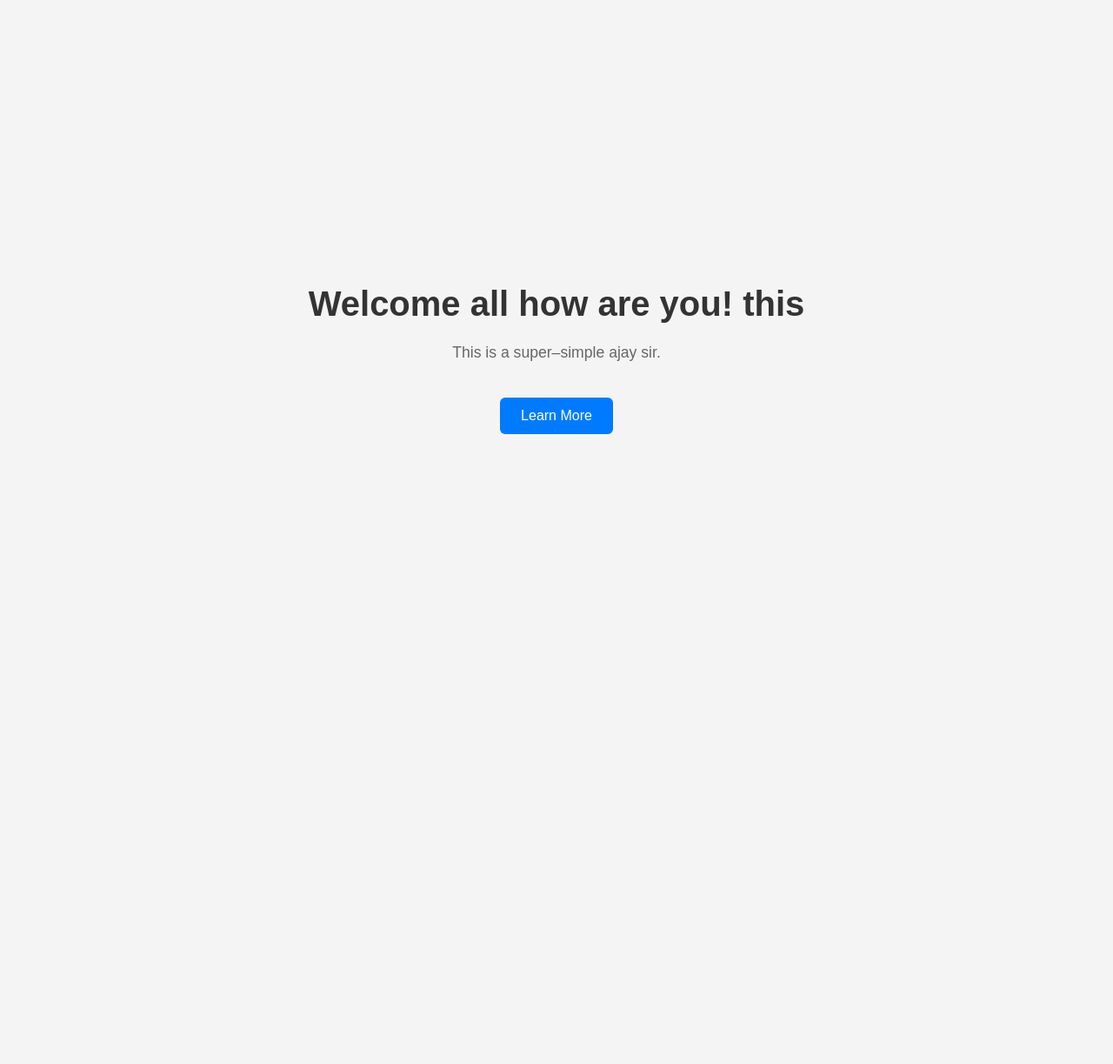
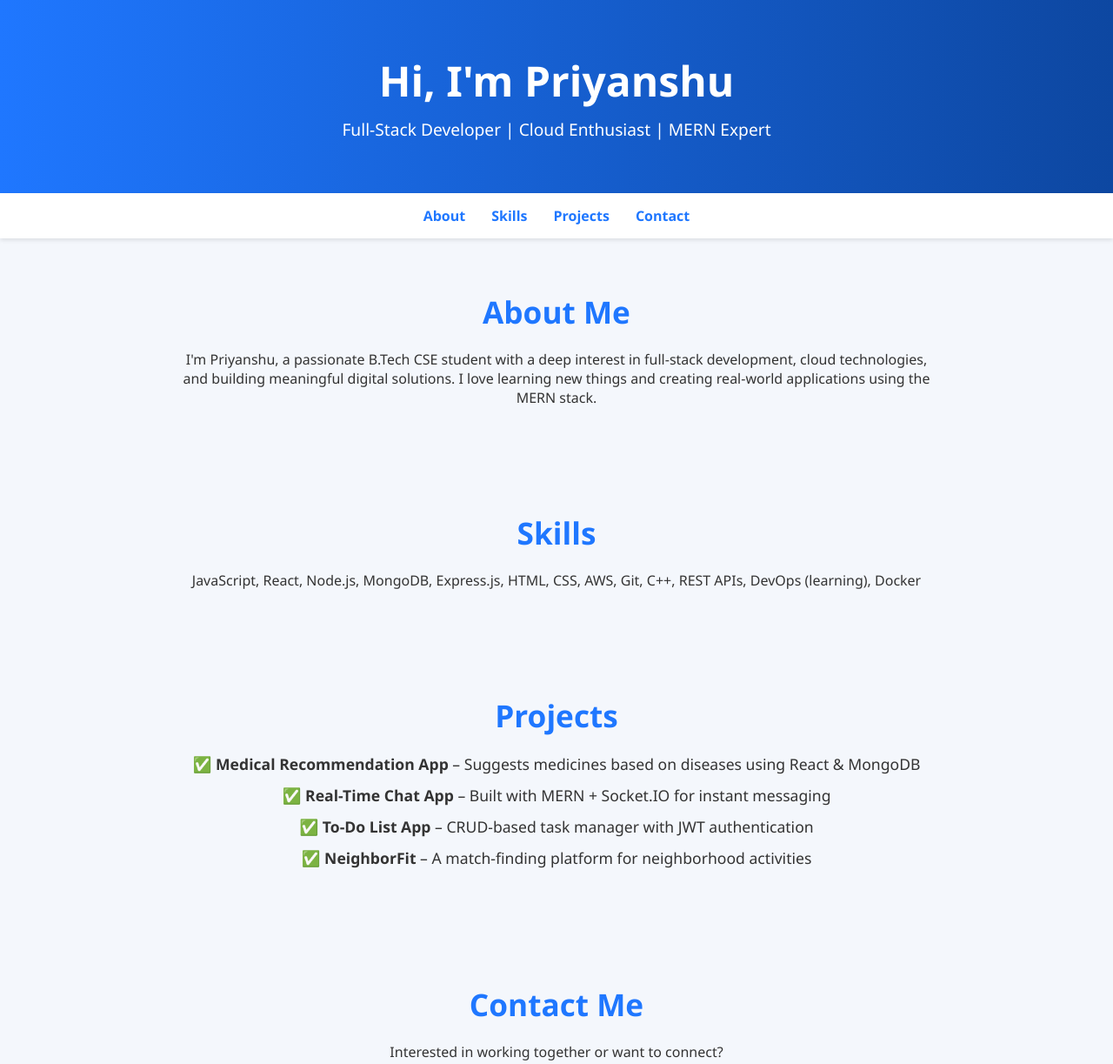
Before and after one commit to priyanshuthakran1/frontEnd-test, a plain HTML site: page index.html in a window 1280 px wide. Shown: the top 1223 px of the page at 87% size. Before the commit the page ends 800 px from the top, so only its background shows below. Drawn offline with Linux system fonts and the light colour scheme.

Commit message:
Update index.html

```diff
--- a/index.html
+++ b/index.html
@@ -1,39 +1,149 @@
 <!DOCTYPE html>
 <html lang="en">
 <head>
-  <meta charset="UTF-8">
-  <meta name="viewport" content="width=device-width, initial-scale=1.0">
-  <title>My Simple Site</title>
+  <meta charset="UTF-8" />
+  <meta name="viewport" content="width=device-width, initial-scale=1.0"/>
+  <title>Priyanshu | Portfolio</title>
   <style>
+    * {
+      margin: 0;
+      padding: 0;
+      box-sizing: border-box;
+      scroll-behavior: smooth;
+    }
+
     body {
-      margin: 0;
-      display: flex;
-      flex-direction: column;
-      justify-content: center;
-      align-items: center;
-      height: 100vh;
-      font-family: Arial, sans-serif;
-      background: #f4f4f4;
+      font-family: 'Segoe UI', sans-serif;
+      background: #f4f7fc;
       color: #333;
+    }
+
+    header {
+      background: linear-gradient(to right, #1f77ff, #0d47a1);
+      color: white;
+      padding: 60px 20px;
       text-align: center;
     }
-    h1 { font-size: 2.5rem; margin-bottom: 0.3rem; }
-    p  { font-size: 1.1rem; color: #666; }
-    a.button {
-      margin-top: 1.5rem;
+
+    header h1 {
+      font-size: 3rem;
+    }
+
+    header p {
+      font-size: 1.2rem;
+      margin-top: 10px;
+    }
+
+    nav {
+      background: #fff;
+      box-shadow: 0 2px 5px rgba(0,0,0,0.1);
+      display: flex;
+      justify-content: center;
+      gap: 30px;
+      padding: 15px;
+      position: sticky;
+      top: 0;
+      z-index: 10;
+    }
+
+    nav a {
+      text-decoration: none;
+      color: #1f77ff;
+      font-weight: 600;
+    }
+
+    section {
+      padding: 60px 20px;
+      max-width: 900px;
+      margin: auto;
+      text-align: center;
+    }
+
+    section h2 {
+      font-size: 2.2rem;
+      margin-bottom: 20px;
+      color: #1f77ff;
+    }
+
+    .projects li {
+      list-style: none;
+      margin: 12px 0;
+      font-size: 1.1rem;
+    }
+
+    .button {
+      display: inline-block;
+      margin-top: 20px;
       padding: 12px 24px;
-      background: #007bff;
-      color: #fff;
+      background: #1f77ff;
+      color: white;
       text-decoration: none;
-      border-radius: 6px;
+      border-radius: 8px;
       transition: background 0.3s;
     }
-    a.button:hover { background: #0056b3; }
+
+    .button:hover {
+      background: #0d47a1;
+    }
+
+    footer {
+      background: #e8eaf6;
+      text-align: center;
+      padding: 20px;
+      font-size: 0.9rem;
+      color: #555;
+    }
   </style>
 </head>
 <body>
-  <h1>Welcome all how are you! this </h1>
-  <p>This is a super–simple ajay sir.</p>
-  <a class="button" href="#">Learn More</a>
+
+  <header>
+    <h1>Hi, I'm Priyanshu</h1>
+    <p>Full-Stack Developer | Cloud Enthusiast | MERN Expert</p>
+  </header>
+
+  <nav>
+    <a href="#about">About</a>
+    <a href="#skills">Skills</a>
+    <a href="#projects">Projects</a>
+    <a href="#contact">Contact</a>
+  </nav>
+
+  <section id="about">
+    <h2>About Me</h2>
+    <p>
+      I'm Priyanshu, a passionate B.Tech CSE student with a deep interest in full-stack development,
+      cloud technologies, and building meaningful digital solutions. I love learning new things and
+      creating real-world applications using the MERN stack.
+    </p>
+  </section>
+
+  <section id="skills">
+    <h2>Skills</h2>
+    <p>
+      JavaScript, React, Node.js, MongoDB, Express.js, HTML, CSS, AWS, Git, C++, REST APIs, DevOps (learning), Docker
+    </p>
+  </section>
+
+  <section id="projects">
+    <h2>Projects</h2>
+    <ul class="projects">
+      <li><strong>✅ Medical Recommendation App</strong> – Suggests medicines based on diseases using React & MongoDB</li>
+      <li><strong>✅ Real-Time Chat App</strong> – Built with MERN + Socket.IO for instant messaging</li>
+      <li><strong>✅ To-Do List App</strong> – CRUD-based task manager with JWT authentication</li>
+      <li><strong>✅ NeighborFit</strong> – A match-finding platform for neighborhood activities</li>
+    </ul>
+  </section>
+
+  <section id="contact">
+    <h2>Contact Me</h2>
+    <p>Interested in working together or want to connect?</p>
+    <a class="button" href="mailto:priyanshu@example.com">Email Me</a>
+  </section>
+
+  <footer>
+    &copy; 2025 Priyanshu. All rights reserved.
+  </footer>
+
 </body>
 </html>
```
